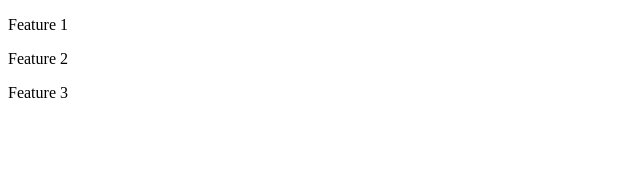
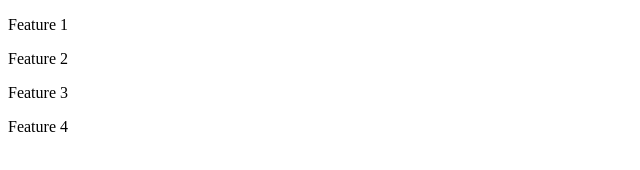
Before and after one commit to KrushiChauhan/MYDEMO, a plain HTML site: page index.html in a window 1280 px wide. Shown: the full height of the page, 0-640 px from the left. Drawn offline with Linux system fonts and the light colour scheme.

Commit message:
Feature 4

```diff
--- a/index.html
+++ b/index.html
@@ -10,5 +10,6 @@
     <p>Feature 1</p>
     <p>Feature 2</p>
     <p>Feature 3</p>
+    <p>Feature 4</p>
 </body>
 </html>
```
